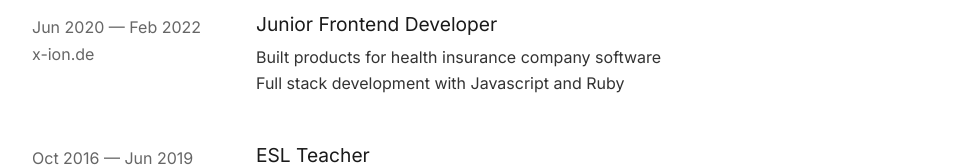
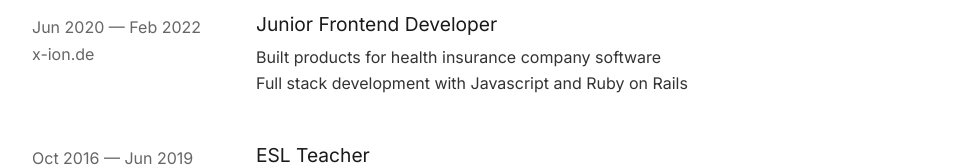
Before and after one commit to blumaa/port-clean, a React (Vite) app: page /cv in a window 1280 px wide. Shown: the part 554-721 px from the top of the page, without its empty margins (160-1119 px from the left). Built offline with nearby package versions, Linux system fonts and the light colour scheme.

Commit message:
update spelling

```diff
--- a/src/data/experience.ts
+++ b/src/data/experience.ts
@@ -66,7 +66,7 @@ export const experiences: Experience[] = [
     endDate: "Feb 2022",
     location: "Remote / Hamburg",
     description: "Built products for health insurance company software",
-    achievements: ["Full stack development with Javascript and Ruby"],
+    achievements: ["Full stack development with Javascript and Ruby on Rails"],
     techStack: ["React", "Ruby on Rails", "TypeScript"],
     link: "https://www.x-ion.de/",
   },
```
